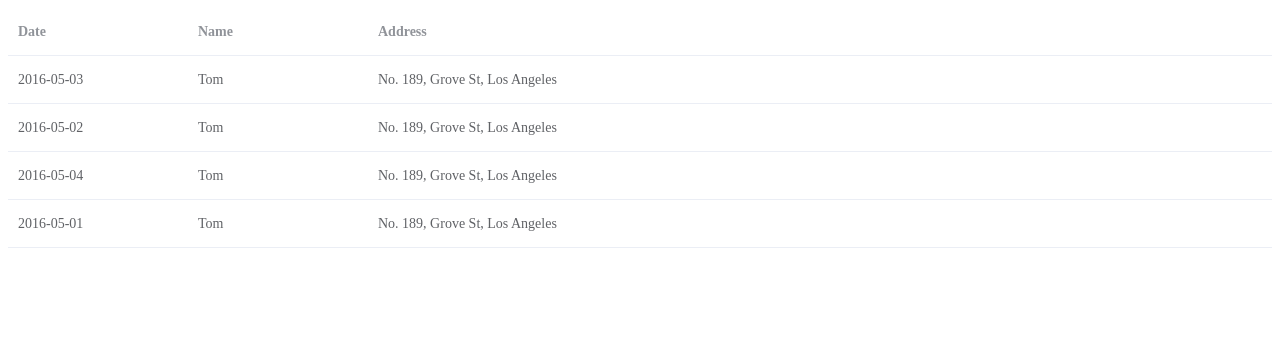
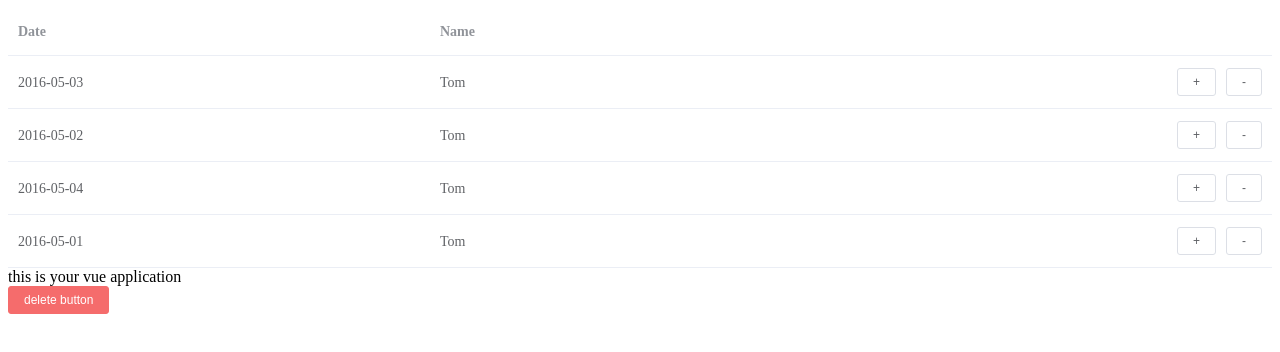
Before and after one commit to siddpatel7100/VueJsAss1, a Vue app: page / in a window 1280 px wide. Shown: the top 352 px of the page. Built offline with nearby package versions, Linux system fonts and the light colour scheme.

Commit message:
changed the mane page

```diff
--- a/package.json
+++ b/package.json
@@ -8,9 +8,11 @@
     "lint": "vue-cli-service lint"
   },
   "dependencies": {
+    "bootstrap": "^4.6.0",
+    "bootstrap-vue": "^2.21.2",
     "core-js": "^3.6.5",
     "element-ui": "^2.15.0",
-    "vue": "^2.6.11"
+    "vue": "^2.6.12"
   },
   "devDependencies": {
     "@vue/cli-plugin-babel": "~4.5.0",
--- a/src/App.vue
+++ b/src/App.vue
@@ -1,17 +1,21 @@
 <template>
   <div>
-    <tableview message="this is the data element passed"/>
+    <xyz message="this is the data element passed"/>
     <HelloWorld msg="this is your vue application"/>
+    <el-button size="mini" type="danger">delete button</el-button>
   </div>
 </template>
 
 <script>
+import {Button} from 'element-ui'
+import Vue from 'vue'
 import HelloWorld from './components/HelloWorld.vue';
-import tableview from "./components/tableview.vue";
+import xyz from "./components/tableview.vue";
+Vue.use(Button)
 export default {
   name: 'App',
   components: {
-    tableview,
+    xyz,
     HelloWorld
   }
 }
--- a/src/components/tableview.vue
+++ b/src/components/tableview.vue
@@ -1,32 +1,38 @@
 <template>
-  <div id="app">
   <el-table
-        :data="tableData"
+      :data="tableData.filter(data => !search || data.name.toLowerCase().includes(search.toLowerCase()))"
       style="width: 100%">
     <el-table-column
-          prop="date"
         label="Date"
-          width="180">
+        prop="date">
     </el-table-column>
     <el-table-column
-          prop="name"
         label="Name"
-          width="180">
+        prop="name">
     </el-table-column>
     <el-table-column
-          prop="address"
-          label="Address">
+        align="right">
+      <template slot-scope="scope">
+        <el-button
+            size="mini"
+            @click="handleEdit(scope.$index, scope.row)">+</el-button>
+        <el-button
+            size="mini"
+            @click="handleDelete(scope.$index, scope.row)">-</el-button>
+      </template>
     </el-table-column>
   </el-table>
-  </div>
 </template>
 
 <script>
 import Vue from 'vue';
-import {Table,TableColumn} from 'element-ui';
+import {Table,Button,TableColumn} from 'element-ui';
 import 'element-ui/lib/theme-chalk/index.css'
+
 Vue.use(Table);
 Vue.use(TableColumn);
+Vue.use(Button);
+
 export default {
   data() {
     return {
@@ -48,7 +54,15 @@ export default {
         address: 'No. 189, Grove St, Los Angeles'
       }]
     }
+  },
+  methods: {
+    handleEdit(index, row) {
+      console.log(index, row);
+    },
+    handleDelete(index, row) {
+      console.log(index, row);
     }
+  },
 }
 </script>
 <Style>
--- a/src/main.js
+++ b/src/main.js
@@ -1,5 +1,5 @@
 import Vue from 'vue'
-import App from './components/tableview'
+import App from './App'
 
 Vue.config.productionTip = false
 
```
Also changed, not shown: 1 other file (tests, documents, lock files or other folders). Lines whose indentation alone changed are shown as unchanged.
